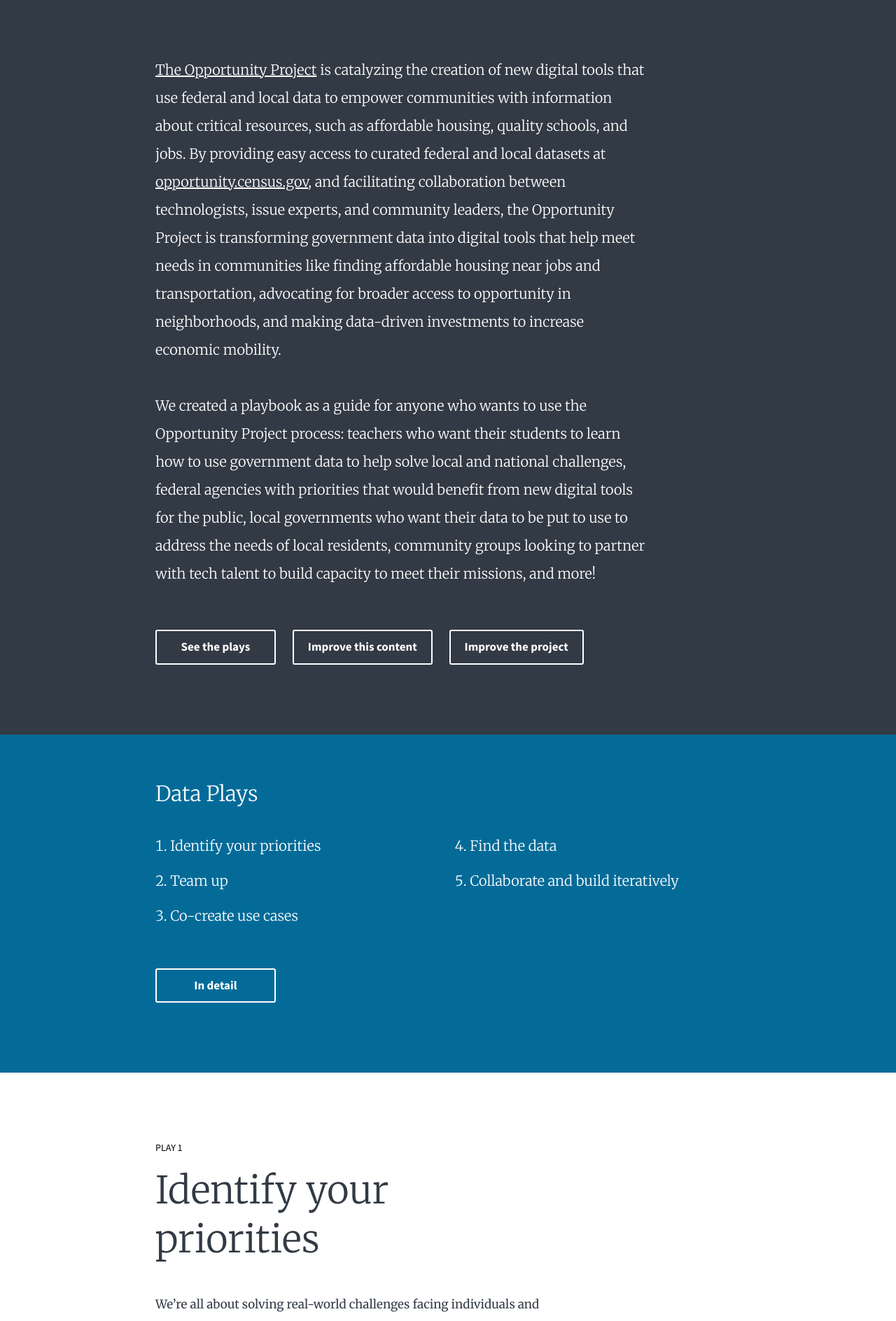
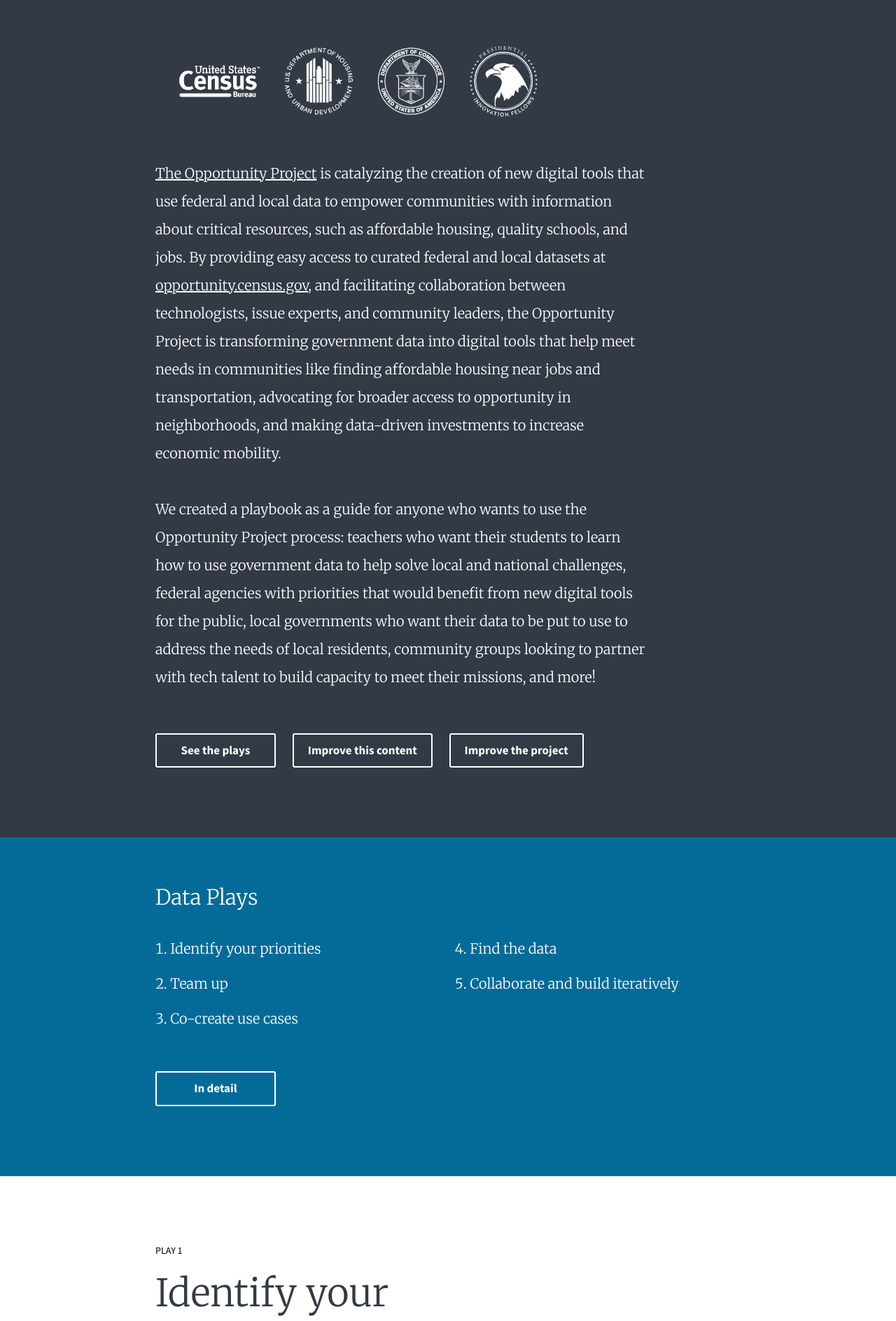
Before and after one commit to radhikabhatt26/opportunity-pm, a Jekyll site: the page built from index.html, in a window 1280 px wide. Shown: the top 1888 px of the page at 70% size. Built offline with Jekyll 4.4.1, drawn with Linux system fonts in a browser that asks for light colours.

Commit message:
added logos

```diff
--- a/assets/_sass/styles.scss
+++ b/assets/_sass/styles.scss
@@ -190,15 +190,15 @@ $slimmer: new-breakpoint(min-width 641px max-width 980px 12);
       color: $atlantic_blue;
     }
 
-    #usds_logo {
+    #logo {
       display: inline-block;
       img {
-        max-height: 20%;
-        max-width: 20%;
+        max-height: 70%;
+        max-width: 70%;
       }
     }
 
-    #usds_logo:hover {
+    #logo:hover {
       background: none;
       opacity: 0.7;
     }
--- a/index.html
+++ b/index.html
@@ -35,9 +35,9 @@
 <div id="introduction">
   <div class="outer_container">
     <div class="inner_container">
-<!--
-      <a id="census_logo" href="http://opportunity.census.gov" title="census logo"><img src='assets/images/census.png' alt="census logo"></a>
- -->
+
+      <a id="logo" href="http://opportunity.census.gov" title="logos"><img src='assets/images/opp-logos.png' alt="logos"></a>
+
       {% capture introduction %}{% include introduction.md %}{% endcapture %}
       {{ introduction | markdownify }}
 
```
Also changed, not shown: assets/images/menu_icon.svg (added), assets/images/opp-logos.png (added).
